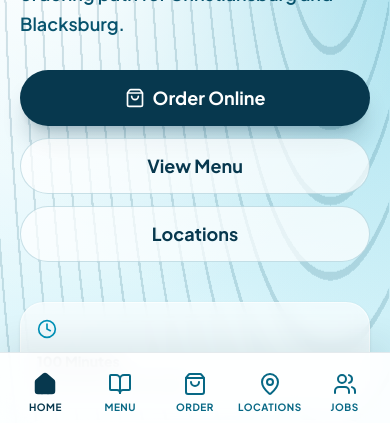
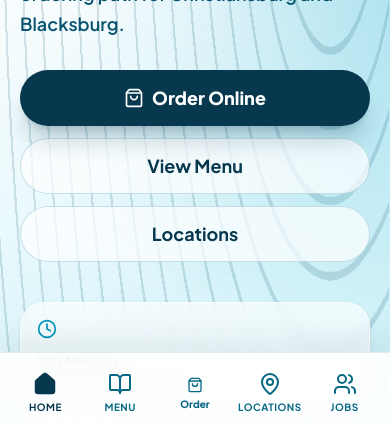
Before and after one commit to tao200112/ocean-samurai-menu, a React (Vite) app: page / in a window 390 px wide. Shown: the part 419-842 px from the top of the page. Built offline with nearby package versions, Linux system fonts and the light colour scheme.

Commit message:
Add inline order location selector

```diff
--- /dev/null
+++ b/src/components/OrderLocationMenu.tsx
@@ -0,0 +1,113 @@
+import { useState } from "react";
+import { MapPin, ShoppingBag } from "lucide-react";
+import { ONLINE_ORDER_LINKS } from "@/lib/onlineOrder";
+import { cn } from "@/lib/utils";
+
+type OrderLocationMenuProps = {
+  className?: string;
+  buttonClassName?: string;
+  compact?: boolean;
+  fullWidth?: boolean;
+  menuAlign?: "left" | "right" | "center";
+  menuPlacement?: "top" | "bottom";
+  label?: string;
+};
+
+const ORDER_LOCATIONS = [
+  {
+    name: "Christiansburg",
+    address: "1635 N Franklin St",
+    note: "AYCE available",
+    url: ONLINE_ORDER_LINKS.christiansburg,
+  },
+  {
+    name: "Blacksburg",
+    address: "1560 S Main St #116",
+    note: "AYCE temporarily unavailable",
+    url: ONLINE_ORDER_LINKS.blacksburg,
+  },
+];
+
+export function OrderLocationMenu({
+  className,
+  buttonClassName,
+  compact = false,
+  fullWidth = false,
+  menuAlign = "right",
+  menuPlacement = "bottom",
+  label = "Order Online",
+}: OrderLocationMenuProps) {
+  const [open, setOpen] = useState(false);
+
+  return (
+    <div className={cn("relative", fullWidth && "w-full", className)}>
+      <button
+        type="button"
+        onClick={() => setOpen((value) => !value)}
+        className={cn(
+          "inline-flex h-14 items-center justify-center gap-2 rounded-full bg-ocean-900 px-8 text-lg font-black text-white shadow-xl shadow-ocean-900/20 transition hover:bg-ocean-800 focus-visible:outline-none focus-visible:ring-2 focus-visible:ring-cyan-500/40 active:scale-[0.98]",
+          compact && "h-10 px-4 text-sm",
+          fullWidth && "w-full",
+          buttonClassName
+        )}
+        aria-expanded={open}
+        aria-haspopup="menu"
+      >
+        <ShoppingBag className={compact ? "h-4 w-4" : "h-5 w-5"} />
+        {label}
+      </button>
+
+      {open && (
+        <>
+          <button
+            type="button"
+            aria-label="Close order location menu"
+            className="fixed inset-0 z-40 cursor-default bg-transparent"
+            onClick={() => setOpen(false)}
+          />
+          <div
+            className={cn(
+              "absolute z-50 w-[min(22rem,calc(100vw-2rem))] overflow-hidden rounded-[1.5rem] border border-ocean-900/10 bg-white p-2 shadow-2xl shadow-ocean-900/18",
+              menuPlacement === "top" ? "bottom-full mb-3" : "top-full mt-3",
+              menuAlign === "right" && "right-0",
+              menuAlign === "left" && "left-0",
+              menuAlign === "center" && "left-1/2 -translate-x-1/2"
+            )}
+            role="menu"
+          >
+            <p className="px-3 py-2 text-[10px] font-black uppercase tracking-[0.18em] text-cyan-700">
+              Choose pickup location
+            </p>
+            <div className="grid gap-2">
+              {ORDER_LOCATIONS.map((location) => (
+                <a
+                  key={location.name}
+                  href={location.url}
+                  target="_blank"
+                  rel="noopener noreferrer"
+                  className="group rounded-[1.1rem] border border-ocean-900/10 bg-[#f6fcfd] p-4 transition hover:-translate-y-0.5 hover:border-cyan-500/40 hover:bg-cyan-50"
+                  role="menuitem"
+                  onClick={() => setOpen(false)}
+                >
+                  <div className="flex items-start justify-between gap-4">
+                    <div>
+                      <h3 className="text-lg font-black text-ocean-950">{location.name}</h3>
+                      <p className="mt-1 flex items-center gap-1.5 text-xs font-bold text-ocean-700">
+                        <MapPin className="h-3.5 w-3.5 text-cyan-700" />
+                        {location.address}
+                      </p>
+                    </div>
+                    <span className="rounded-full bg-ocean-900 px-3 py-1 text-[10px] font-black uppercase tracking-[0.12em] text-white">
+                      Order
+                    </span>
+                  </div>
+                  <p className="mt-3 text-xs font-bold text-cyan-700">{location.note}</p>
+                </a>
+              ))}
+            </div>
+          </div>
+        </>
+      )}
+    </div>
+  );
+}
--- a/src/components/layout/Navigation.tsx
+++ b/src/components/layout/Navigation.tsx
@@ -2,8 +2,8 @@ import { useState } from "react";
 import { NavLink, useLocation } from "react-router-dom";
 import { Home, BookOpen, MapPin, Globe, ShoppingBag, Users, Instagram, Facebook } from "lucide-react";
 import { cn } from "@/lib/utils";
-import { ORDER_SELECTION_PATH } from "@/lib/onlineOrder";
 import { SOCIAL_LINKS } from "@/lib/siteLinks";
+import { OrderLocationMenu } from "@/components/OrderLocationMenu";
 
 export function TopNav() {
   const [showLangMenu, setShowLangMenu] = useState(false);
@@ -64,13 +64,7 @@ export function TopNav() {
             Hiring
           </NavLink>
         </nav>
-        <NavLink
-          to={ORDER_SELECTION_PATH}
-          className="hidden items-center gap-2 rounded-full bg-ocean-900 px-4 py-2 text-sm font-extrabold text-white shadow-lg shadow-ocean-900/15 transition hover:bg-ocean-800 sm:inline-flex"
-        >
-          <ShoppingBag className="h-4 w-4" />
-          Order Online
-        </NavLink>
+        <OrderLocationMenu compact className="hidden sm:block" />
         <div className="relative hidden sm:block">
         <button
           className="flex h-10 w-10 items-center justify-center rounded-full text-ocean-700 transition-colors hover:bg-ocean-50 hover:text-ocean-950"
@@ -115,7 +109,7 @@ export function BottomNav() {
   const navItems = [
     { name: "Home", path: "/", icon: Home },
     { name: "Menu", path: "/menu", icon: BookOpen },
-    { name: "Order", path: ORDER_SELECTION_PATH, icon: ShoppingBag },
+    { name: "Order", path: "order", icon: ShoppingBag },
     { name: "Locations", path: "/locations", icon: MapPin },
     { name: "Jobs", path: "/hiring", icon: Users },
   ];
@@ -124,9 +118,7 @@ export function BottomNav() {
     <nav className="fixed bottom-0 left-0 right-0 z-50 border-t border-ocean-900/10 bg-white/92 pb-safe pt-2 shadow-[0_-12px_32px_rgba(5,35,51,0.08)] backdrop-blur-md md:hidden">
       <div className="flex h-16 items-center justify-around px-2">
         {navItems.map((item) => {
-          const isActive =
-            location.pathname === item.path ||
-            (item.name === "Order" && location.pathname === "/locations");
+          const isActive = location.pathname === item.path;
           const Icon = item.icon;
           const classes = cn(
             "flex flex-1 flex-col items-center justify-center gap-1 transition-colors",
@@ -134,10 +126,22 @@ export function BottomNav() {
           );
 
           return (
-            <NavLink key={item.name} to={item.path} className={classes}>
-              <Icon className={cn("h-6 w-6", isActive && "fill-current")} strokeWidth={isActive ? 2.5 : 2} />
-              <span className="text-[10px] font-bold uppercase tracking-wider">{item.name}</span>
-            </NavLink>
+            item.name === "Order" ? (
+              <div key={item.name} className="flex flex-1 justify-center">
+                <OrderLocationMenu
+                  compact
+                  label="Order"
+                  menuAlign="center"
+                  menuPlacement="top"
+                  buttonClassName="h-auto flex-col gap-1 bg-transparent px-0 py-0 text-[10px] text-ocean-700 shadow-none hover:bg-transparent hover:text-ocean-900"
+                />
+              </div>
+            ) : (
+              <NavLink key={item.name} to={item.path} className={classes}>
+                <Icon className={cn("h-6 w-6", isActive && "fill-current")} strokeWidth={isActive ? 2.5 : 2} />
+                <span className="text-[10px] font-bold uppercase tracking-wider">{item.name}</span>
+              </NavLink>
+            )
           );
         })}
       </div>
--- a/src/pages/Home.tsx
+++ b/src/pages/Home.tsx
@@ -6,13 +6,12 @@ import {
   MapPin,
   Phone,
   ShipWheel,
-  ShoppingBag,
   Sparkles,
   Users,
   Waves,
 } from "lucide-react";
 import { Link } from "react-router-dom";
-import { ORDER_SELECTION_PATH } from "@/lib/onlineOrder";
+import { OrderLocationMenu } from "@/components/OrderLocationMenu";
 
 const MENU_CATEGORIES = [
   {
@@ -109,12 +108,7 @@ export default function HomePage() {
             </p>
 
             <div className="mt-8 flex flex-col gap-3 sm:flex-row">
-              <Button size="lg" className="h-14 gap-2 rounded-full bg-ocean-900 px-8 text-white shadow-xl shadow-ocean-900/20 hover:bg-ocean-800" asChild>
-                <Link to={ORDER_SELECTION_PATH}>
-                  <ShoppingBag className="h-5 w-5" />
-                  Order Online
-                </Link>
-              </Button>
+              <OrderLocationMenu fullWidth className="sm:w-auto" />
               <Button
                 size="lg"
                 variant="outline"
@@ -185,9 +179,12 @@ export default function HomePage() {
           <span className="hidden h-px flex-1 bg-white/20 sm:block" />
           <span>Blacksburg: AYCE Temporarily Unavailable</span>
           <span className="hidden h-px flex-1 bg-white/20 sm:block" />
-          <Link to={ORDER_SELECTION_PATH} className="text-cyan-200 hover:text-white">
-            Choose Pickup
-          </Link>
+          <OrderLocationMenu
+            compact
+            menuAlign="right"
+            label="Choose Pickup"
+            buttonClassName="h-auto bg-transparent px-0 py-0 text-xs tracking-[0.18em] text-cyan-200 shadow-none hover:bg-transparent hover:text-white"
+          />
         </div>
       </section>
 
@@ -303,7 +300,7 @@ export default function HomePage() {
             <MapPin className="h-8 w-8 text-cyan-200" />
             <h2 className="mt-5 font-serif text-5xl font-black leading-tight tracking-[-0.035em]">Choose the right location first.</h2>
             <p className="mt-5 text-sm font-semibold leading-relaxed text-cyan-50/80">
-              Order Online opens a location choice page so customers do not accidentally land on the wrong store.
+              Order Online opens a quick location selector so customers can choose the correct store before leaving the website.
             </p>
           </div>
 
@@ -313,12 +310,7 @@ export default function HomePage() {
               <h3 className="mt-5 text-3xl font-black text-ocean-950">Christiansburg</h3>
               <p className="mt-2 text-sm font-semibold text-ocean-700">1635 N Franklin St, Christiansburg, VA 24073</p>
               <div className="mt-6 grid gap-3">
-                <Button className="rounded-full bg-ocean-900 text-white hover:bg-ocean-800" asChild>
-                  <Link to={ORDER_SELECTION_PATH}>
-                    <ShoppingBag className="mr-2 h-4 w-4" />
-                    Order / Details
-                  </Link>
-                </Button>
+                <OrderLocationMenu fullWidth buttonClassName="h-12 text-base" label="Order Online" />
                 <Button variant="outline" className="rounded-full border-ocean-700/20 text-ocean-900" asChild>
                   <a href="tel:+15407570888">
                     <Phone className="mr-2 h-4 w-4" />
@@ -333,12 +325,7 @@ export default function HomePage() {
               <h3 className="mt-5 text-3xl font-black text-ocean-950">Blacksburg</h3>
               <p className="mt-2 text-sm font-semibold text-ocean-700">1560 S Main St #116, Blacksburg, VA 24060</p>
               <div className="mt-6 grid gap-3">
-                <Button className="rounded-full bg-ocean-900 text-white hover:bg-ocean-800" asChild>
-                  <Link to={ORDER_SELECTION_PATH}>
-                    <ShoppingBag className="mr-2 h-4 w-4" />
-                    Order / Details
-                  </Link>
-                </Button>
+                <OrderLocationMenu fullWidth buttonClassName="h-12 text-base" label="Order Online" />
                 <Button variant="outline" className="rounded-full border-ocean-700/20 text-ocean-900" asChild>
                   <a href="tel:+15409510068">
                     <Phone className="mr-2 h-4 w-4" />
```
